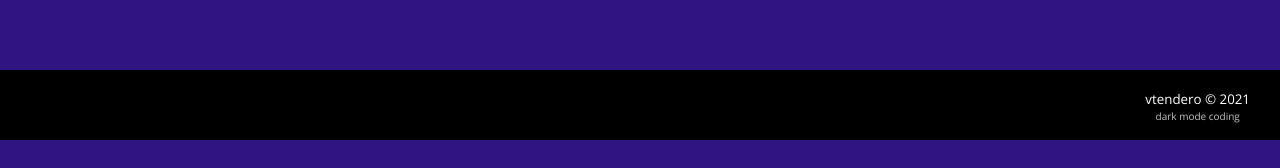
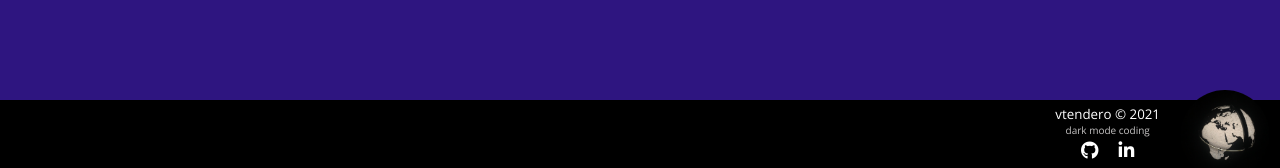
Before and after one commit to vtendero/rick-and-morty-characters, a React (Create React App) app: page /#/ in a window 1280 px wide. Shown: the part 1018-1186 px from the top of the page. Before the commit the page ends 1158 px from the top, so only its background shows below. Built offline with nearby package versions, Linux system fonts and the light colour scheme; no server answers.

Commit message:
add image to footer

```diff
--- a/src/components/Footer.js
+++ b/src/components/Footer.js
@@ -1,23 +1,24 @@
 /* eslint-disable react/jsx-no-target-blank */
 
+import world from '../images/world.jpg';
 import '../styles/footer.scss';
 
 const Footer = () =>
     <footer className='footer'>
         <div className='footer__info'>
-            <a className='footer__socialMedia' href='https://github.com/vtendero' target='_blank'>
             <small className='footer__info--copy'>vtendero © 2021</small>
-            </a>
             <small className='footer__info--motto'>dark mode coding</small>
-            {/* <section className= 'footer__socialMedia'>
+            <section className= 'footer__socialMedia'>
                 <a className='footer__socialMedia--icon' title='GitHub' href='https://github.com/vtendero' target='_blank'>
                     <i className='fab fa-github footer__socialMedia--icon'></i>
                 </a>
                 <a className='footer__socialMedia--icon' title='Linkedin' href='https://www.linkedin.com/in/valle-tendero/' target='_blank'>
                     <i className='fab fa-linkedin footer__socialMedia--icon'></i>
                 </a>
-            </section> */}
+            </section>
         </div>
+
+        <img className='footer__logo' src={world} alt='Logo'></img>
     </footer>
 
 
--- a/src/styles/footer.scss
+++ b/src/styles/footer.scss
@@ -8,12 +8,14 @@
     justify-content: flex-end;
     background: $blackColor;
     padding: 10px;
-    height: 100px;
+    height: 130px;
+    margin-top: 30px;
 
     @include tablet {
         flex-direction: row;
         height: 70px;
         justify-content:flex-end;
+        margin-top: none;
     }
 
     &__info {
@@ -49,7 +51,6 @@
             cursor: pointer;
             &:hover {
                 transform: scale(1.2);
-                // box-shadow: 0 0 10px #ddd;
             }
         }
     }
@@ -58,8 +59,6 @@
         order: -1;
         width: 90px;
         border-radius: 80px;
-        box-shadow: 0 0 10px #ddd;
-
         @include tablet {
             order: 0;
         }
```
Also changed, not shown: src/images/world.jpg (added).
